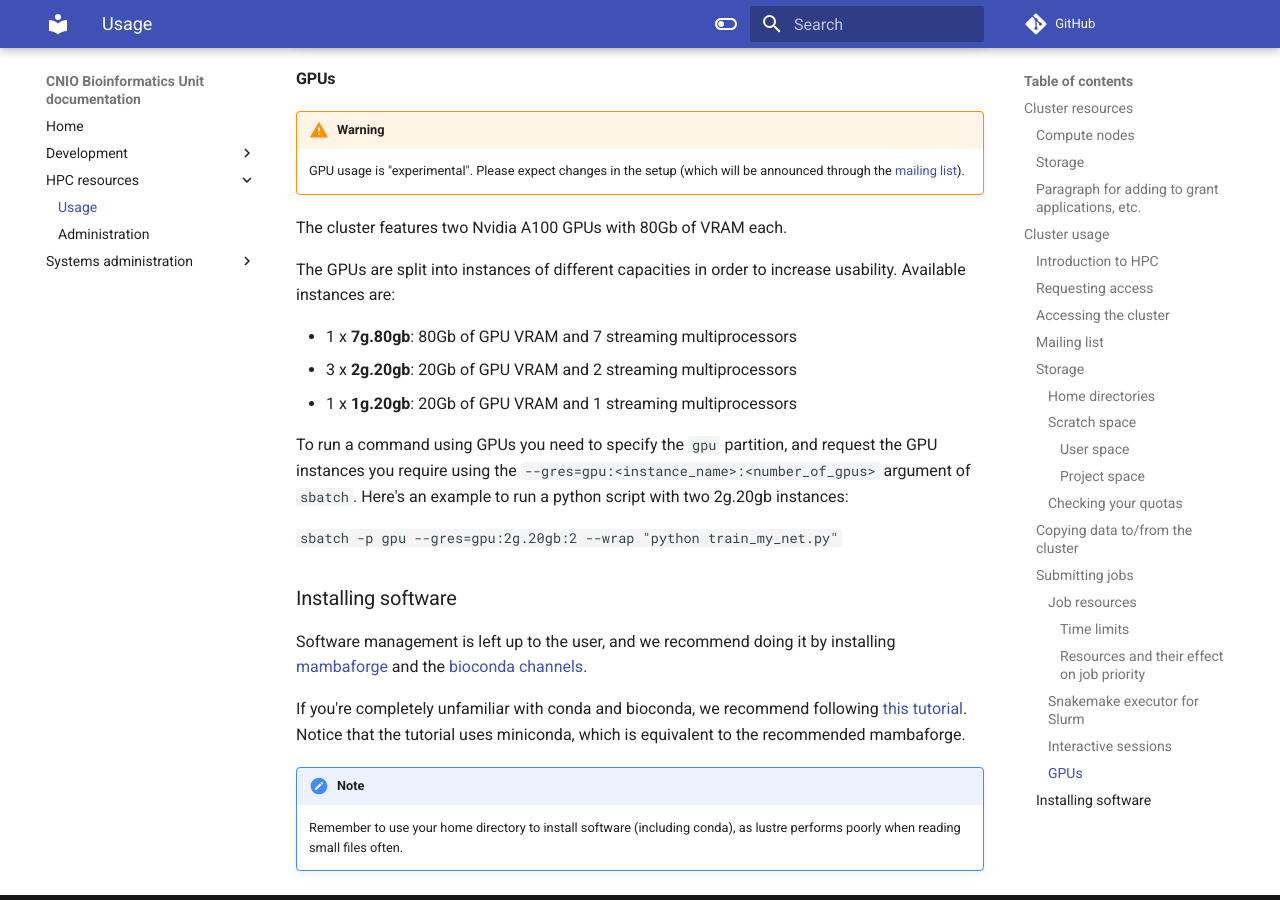
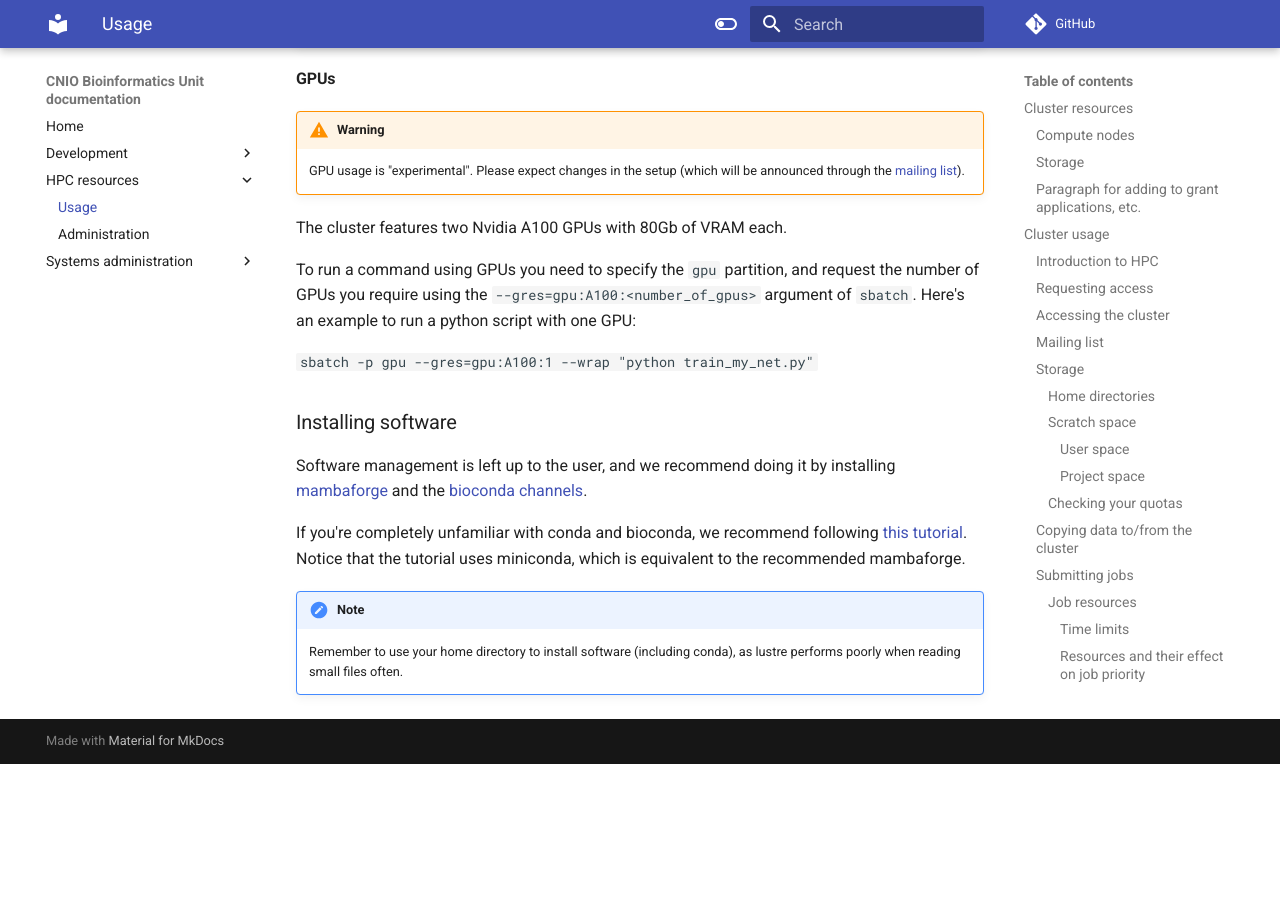
Before and after one commit to cnio-bu/cnio-bu.github.io, an MkDocs documentation site: the page built from docs/hpc/usage.md, in a window 1280 px wide and 900 px high, scrolled down 5593 px. Built offline with MkDocs 1.6.1 and Material for MkDocs 9.7.7, drawn with Linux system fonts in a browser that asks for light colours; comment, search, counter and statistics services are not loaded; after the commit the page ends 6357 px from its top, so only the background shows below that.

Commit message:
Revert to whole GPUs

```diff
--- a/docs/hpc/usage.md
+++ b/docs/hpc/usage.md
@@ -237,19 +237,12 @@
 
 The cluster features two Nvidia A100 GPUs with 80Gb of VRAM each.
 
-The GPUs are split into instances of different capacities in order to increase
-usability. Available instances are:
+To run a command using GPUs you need to specify the `gpu` partition, and request
+the number of GPUs you require using the
+`--gres=gpu:A100:<number_of_gpus>` argument of `sbatch`. Here's an example
+to run a python script with one GPU:
 
-- 1 x **7g.80gb**: 80Gb of GPU VRAM and 7 streaming multiprocessors
-- 3 x **2g.20gb**: 20Gb of GPU VRAM and 2 streaming multiprocessors
-- 1 x **1g.20gb**: 20Gb of GPU VRAM and 1 streaming multiprocessors
-
-To run a command using GPUs you need to specify the `gpu` partition, and request
-the GPU instances you require using the
-`--gres=gpu:<instance_name>:<number_of_gpus>` argument of `sbatch`. Here's an example
-to run a python script with two 2g.20gb instances:
-
-`sbatch -p gpu --gres=gpu:2g.20gb:2 --wrap "python train_my_net.py"`
+`sbatch -p gpu --gres=gpu:A100:1 --wrap "python train_my_net.py"`
 
 ### Installing software
 
```
